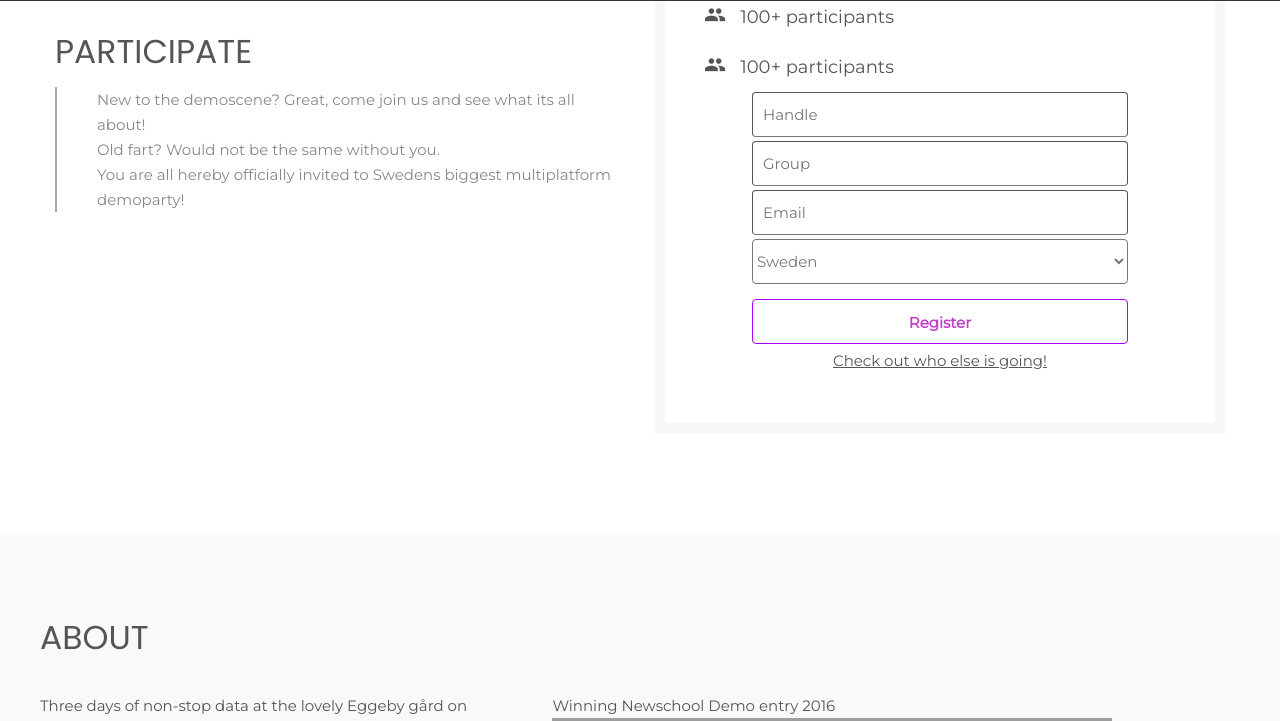
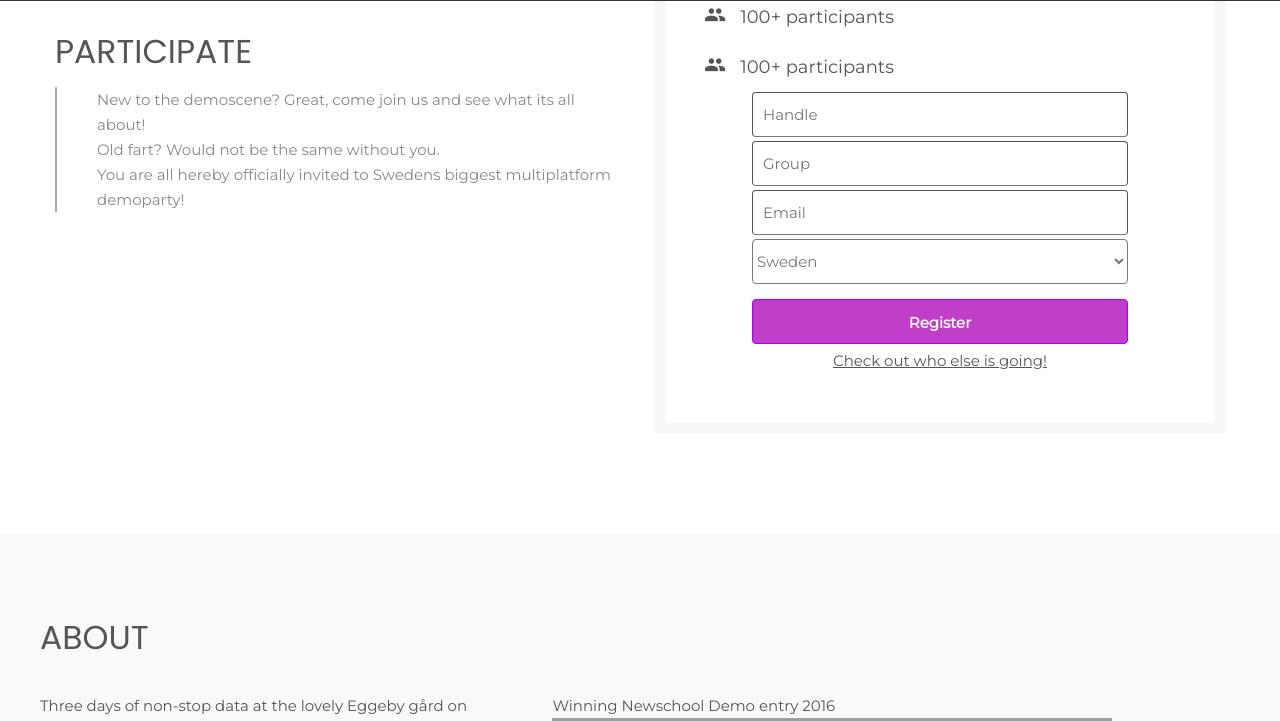
Before and after one commit to MrTimpi/edison, a website: page public/index.html in a window 1280 px wide. In both pictures the pointer is over the input "Register". Shown: the part 1053-1774 px from the top of the page. Drawn offline with Linux system fonts and the light colour scheme; some packages are replaced by stand-ins of ours; no server answers; grey boxes are pictures that could not be loaded.

Commit message:
better highlighting of registration button

```diff
--- a/public/style.css
+++ b/public/style.css
@@ -2909,7 +2909,10 @@ table.visitor-container, table.orga-container {
     color: #999;
     margin-bottom: 4px;
 }
-
+#registration-form .input-box.upload-box input:hover{
+    background-color:rgb(193, 62, 200);
+    color: white;
+}
 #registration-form .input-box.upload-box input {
     color: rgb(193, 62, 200);
     font-weight: 700;
```
